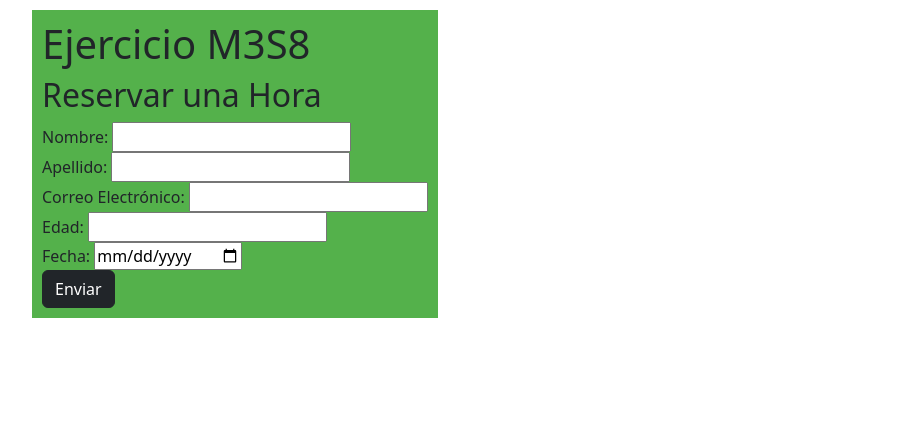
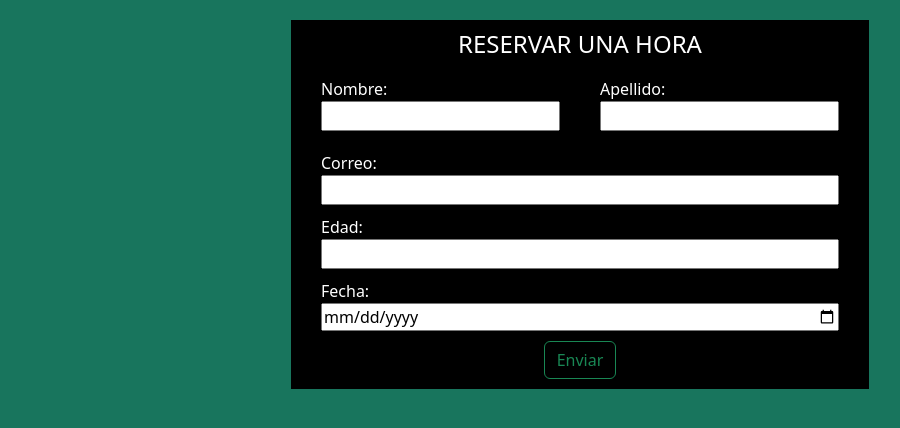
Before and after one commit to jordannadelahozarmijo/grupo14-master, a plain HTML site: page M3S8/scr/index.html in a window 1280 px wide. Shown: the whole page, without its empty margins (60-960 px from the left). Drawn offline with nearby package versions, Linux system fonts and the light colour scheme.

Commit message:
actualización main js y css

```diff
--- a/M3S8/assets/css/main.css
+++ b/M3S8/assets/css/main.css
@@ -1,19 +1,38 @@
+body {
+  background-color: rgb(24, 117, 93);
+}
 
-.main content {
-    text-align: center;
-   }
+.container {
+  text-align: center;
+  background-color: rgb(24, 117, 93);
+  margin-top: 10px;
+}
+
+.main-content {
+  text-align: center;
+}
 
 .feature{
-    background-color: rgb(84, 177, 75);
-    padding: 10px;
-    margin: 10px;
-    display: inline-block;
+  background-color: rgb(0, 0, 0);
+  color: white;
+  padding: 10px;
+  margin: 10px;
+  display: inline-block;
 }
 
 .form-container {
+  text-align: center;
+}
 
+#subGroup {
+  display: flex;
 }
 
 .form-group {
-
+  text-align: start;
+  margin-top: 10px;
+  margin-bottom: 10px;
+  display: grid;
+  margin-left: 20px;
+  margin-right: 20px;
 }
--- a/M3S8/assets/js/main.js
+++ b/M3S8/assets/js/main.js
@@ -11,16 +11,16 @@ document.getElementById('formulario').addEventListener('submit', function(event)
     const edad = parseInt(document.getElementById('edad').value.trim(), 10);
     const fecha = document.getElementById('fecha').value.trim();
 
-    //Crear objeto
+    //Crea objeto
     let reserva = {
         nombre: nombre,
         apellido: apellido,
         email: email,
         edad: edad,
-        fechao: fecha
+        fecha: fecha,
     };
 
-    //Crear set: validador dentro del formulario
+    //Crea set: validador dentro del formulario
     let validador = {
         set: function(objeto, propiedad, valor) {
             if (propiedad === 'edad') {
@@ -37,28 +37,36 @@ document.getElementById('formulario').addEventListener('submit', function(event)
                     return false;
                 }
             }
+            //Definimos el valor asociado a la propiedad que estamos tratando de interceptar dentro del objeto
             objeto[propiedad] = valor;
             return true;
         }
     };
 
-    // Crear el proxy
+    // Crear el proxy: target y handler
     let reservaProxy = new Proxy(reserva, validador);
     console.log("Validador funciona");
 
     // Asignar los valores usando el proxy
+    // Ayuda a rastrear el estado de validación del formulario
     let formularioValido = true;
 
     // Mostrar los resultados
     if (!validador.set(reservaProxy, 'edad', edad)) {
         formularioValido = false;
+        alert('Formulario no enviado, edad inválida');
     }
 
     if (formularioValido) {
         alert('Formulario enviado con éxito.');
         console.log(reserva);
         console.log('Formulario enviado con éxito');
-        } else {
+
+        // Limpia el formulario
+        document.getElementById('formulario').reset();
+    }
+
+    else {
         console.log('No se pudo enviar el formulario debido a errores de validación.');
     }
 
--- a/M3S8/scr/index.html
+++ b/M3S8/scr/index.html
@@ -1,10 +1,9 @@
 <!DOCTYPE html>
 <html lang="es">
-
 <head>
     <meta charset="UTF-8">
     <meta name="viewport" content="width=device-width, initial-scale=1.0">
-    <title>Ejercicio</title>
+    <title>Ejercicio M3S8</title>
     <!-- <link rel="stylesheet" href="https://stackpath.bootstrapcdn.com/bootstrap/4.5.2/css/bootstrap.min.css"> -->
     <link href="https://cdn.jsdelivr.net/npm/bootstrap@5.3.3/dist/css/bootstrap.min.css" rel="stylesheet" integrity="sha384-QWTKZyjpPEjISv5WaRU9OFeRpok6YctnYmDr5pNlyT2bRjXh0JMhjY6hW+ALEwIH" crossorigin="anonymous">
      <!-- Font Awesome CSS para iconos -->
@@ -17,11 +16,11 @@
     <div class="container">
         <div class="main-content">
             <div class="feature">
-                <h1>Ejercicio M3S8</h1>
                 <div class="form-container">
-                    <h2>Reservar una Hora</h2>
+                    <h4>RESERVAR UNA HORA</h4>
 
                     <form id="formulario">
+                        <div id="subGroup" class="col-lg-12">
 
                             <div class="form-group">
                                 <label for="nombre">Nombre:</label>
@@ -32,9 +31,9 @@
                                 <label for="apellido">Apellido:</label>
                                 <input type="text" id="apellido" name="apellido" required>
                             </div>
-
+                        </div>
                         <div class="form-group">
-                            <label for="email">Correo Electrónico:</label>
+                            <label for="email">Correo:</label>
                             <input type="email" id="email" name="email" required>
                         </div>
 
@@ -48,8 +47,8 @@
                             <input type="date" id="fecha" name="fecha" required>
                         </div>
 
-                        <div class="form-group">
-                            <button class="btn btn-dark" type="submit">Enviar</button>
+                        <div class="button">
+                            <button class="btn btn-outline-success" type="submit">Enviar</button>
                         </div>
 
                     </form>
```
Lines whose indentation alone changed are shown as unchanged.
